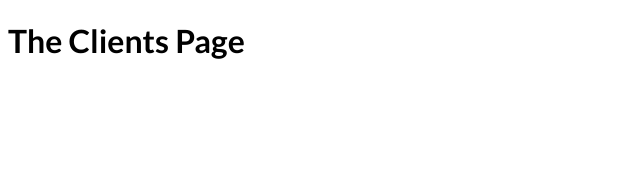
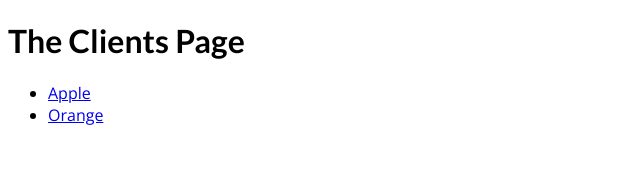
Before and after one commit to wintersprouter/nextjs-routing, a Next.js app: page /clients in a window 1280 px wide. Shown: the top 176 px of the page, without its empty margins (0-640 px from the left). Built offline with nearby package versions, Linux system fonts and the light colour scheme.

Commit message:
feat: navigating to dynamic routes

```diff
--- a/pages/clients/index.js
+++ b/pages/clients/index.js
@@ -1,7 +1,19 @@
+import Link from 'next/link'
 function ClientsPage() {
+  const clients = [
+    { id: 'apple', name: 'Apple' },
+    { id: 'orange', name: 'Orange' }
+  ]
   return (
     <div>
       <h1>The Clients Page</h1>
+      <ul>
+        {clients.map(client => (
+          <li key={client.id}>
+            <Link href={`/clients/${client.id}`}>{client.name}</Link>
+          </li>
+        ))}
+      </ul>
     </div>
   )
 }
```
